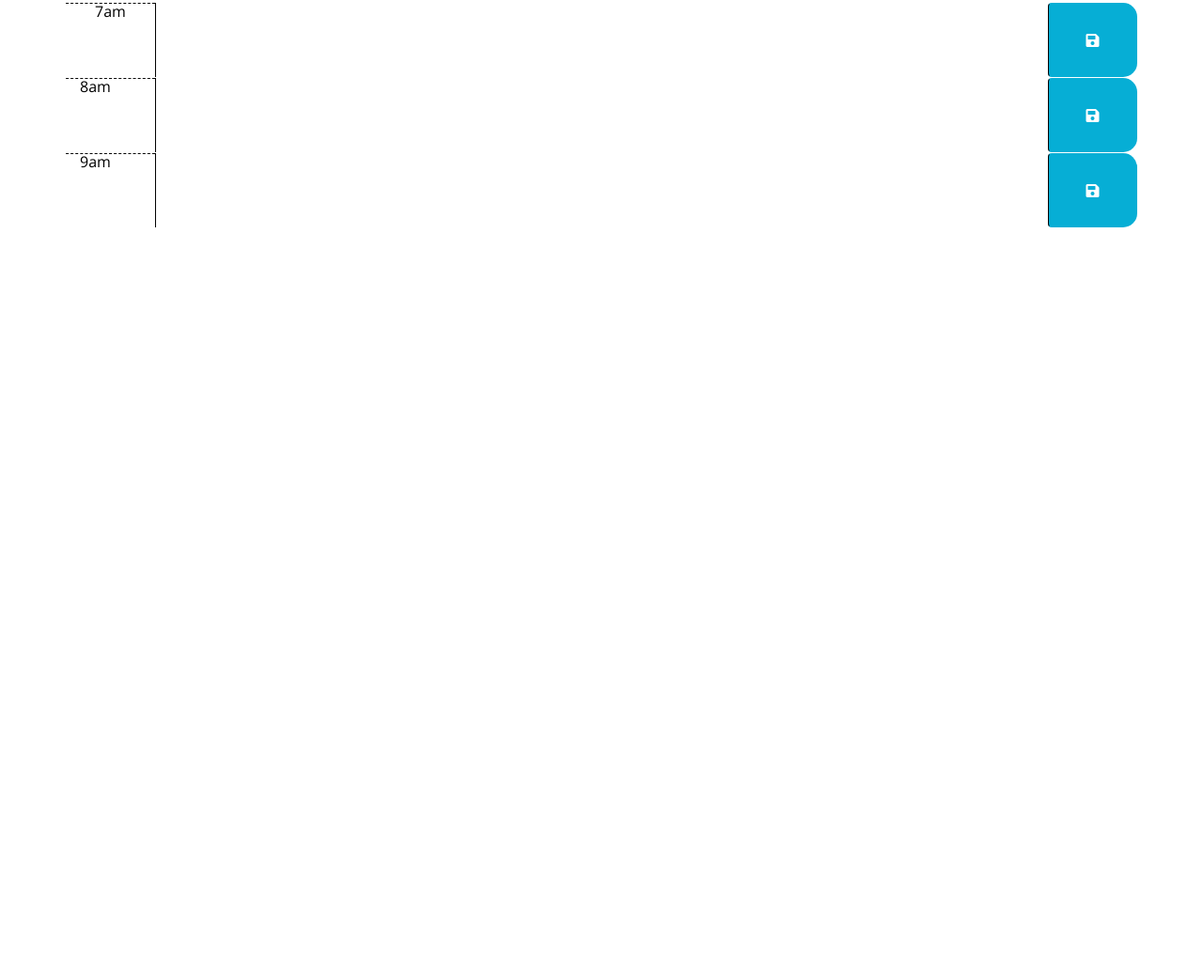
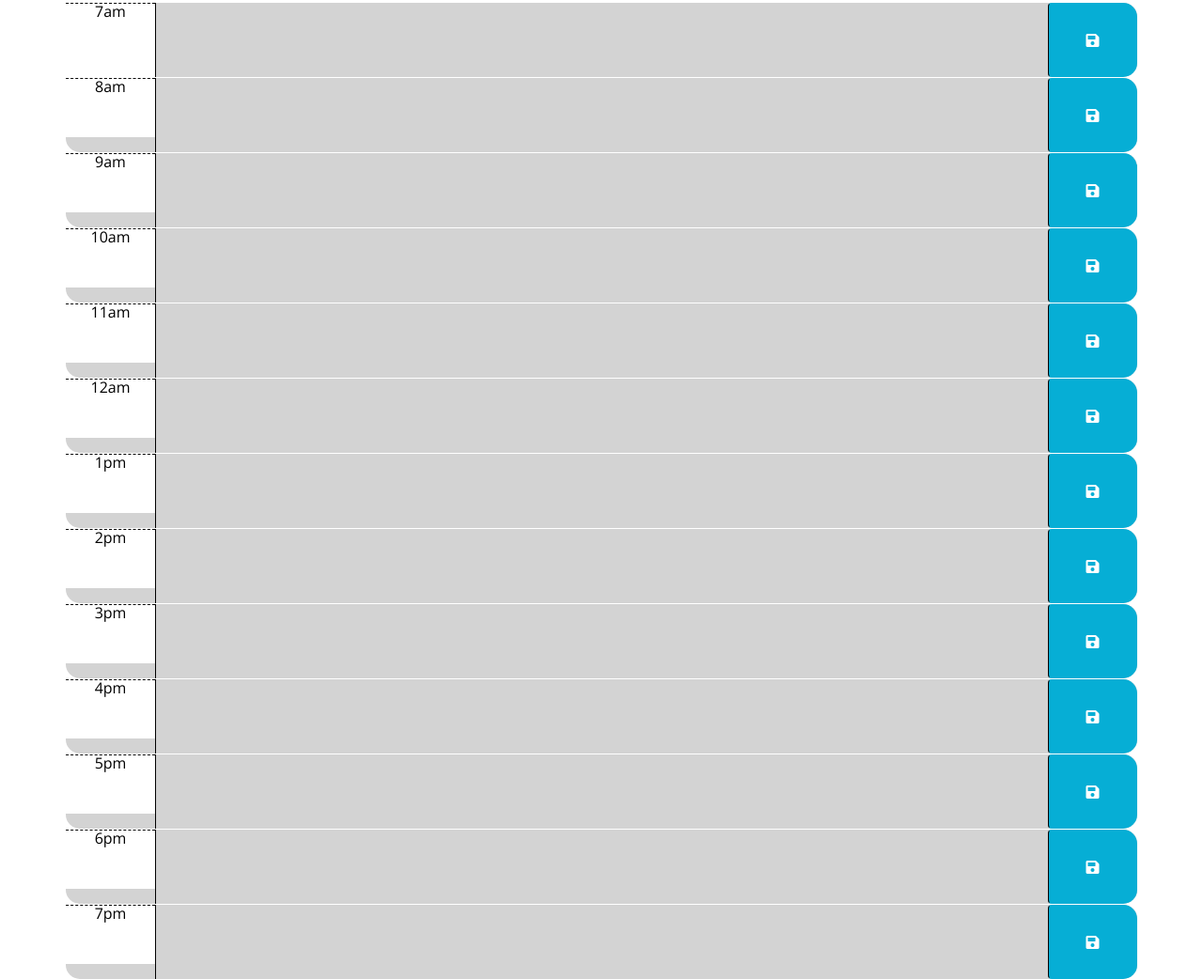
Before and after one commit to scrosa22/hw05-srosa-scheduler, a plain HTML site: page index.html in a window 1280 px wide. Shown: the part 334-1376 px from the top of the page at 94% size. Before the commit the page ends 800 px from the top, so only its background shows below. Drawn offline with nearby package versions, Linux system fonts and the light colour scheme.

Commit message:
HTML and JS updated v3

```diff
--- a/assets/script.js
+++ b/assets/script.js
@@ -12,8 +12,8 @@ $(document).ready(function () {
     var timeNow = moment().hour();
 
     $(".time-block").each(function () {
-      var blockOfTime = parseInt($(this).attr("id").split(hour)[0]);
-
+      var blockOfTime = parseInt($(this).attr("id").split("hour")[1]);
+    //   debugger;
       if (blockOfTime < timeNow) {
         $(this).removeClass("future");
         $(this).removeClass("present");
@@ -32,6 +32,15 @@ $(document).ready(function () {
   $("#hour07 .description").val(localStorage.getItem("hour07"));
   $("#hour08 .description").val(localStorage.getItem("hour08"));
   $("#hour09 .description").val(localStorage.getItem("hour09"));
+  $("#hour10 .description").val(localStorage.getItem("hour10"));
+  $("#hour11 .description").val(localStorage.getItem("hour11"));
+  $("#hour12 .description").val(localStorage.getItem("hour12"));
+  $("#hour13 .description").val(localStorage.getItem("hour13"));
+  $("#hour14 .description").val(localStorage.getItem("hour14"));
+  $("#hour15 .description").val(localStorage.getItem("hour15"));
+  $("#hour16 .description").val(localStorage.getItem("hour16"));
+  $("#hour17 .description").val(localStorage.getItem("hour17"));
+  $("#hour18 .description").val(localStorage.getItem("hour18"));
 
   timeTracker();
 });
--- a/index.html
+++ b/index.html
@@ -32,24 +32,74 @@
       <!-- Timeblocks go here -->
 
       <div id="hour07" class="row time-block">
-        <p class="col-md-1 hour">7am</p>
+        <div class="col-md-1 hour ">7am</div>
         <textarea class="col-md-10 description"></textarea>
         <button class="btn saveBtn col-md-1"><i class="fa fa-save"></i></button>
       </div>
 
-      <div id="hour08" class="row">
+      <div id="hour08" class="row time-block">
         <p class="col-md-1 hour">8am</p>
         <textarea class="col-md-10 description"></textarea>
         <button class="btn saveBtn col-md-1"><i class="fa fa-save"></i></button>
       </div>
 
-      <div id="hour09" class="row">
+      <div id="hour09" class="row time-block">
         <p class="col-md-1 hour">9am</p>
         <textarea class="col-md-10 description"></textarea>
         <button class="btn saveBtn col-md-1"><i class="fa fa-save"></i></button>
       </div>
 
+      <div id="hour10" class="row time-block">
+        <p class="col-md-1 hour">10am</p>
+        <textarea class="col-md-10 description"></textarea>
+        <button class="btn saveBtn col-md-1"><i class="fa fa-save"></i></button>
+      </div>
 
+      <div id="hour11" class="row time-block">
+        <p class="col-md-1 hour">11am</p>
+        <textarea class="col-md-10 description"></textarea>
+        <button class="btn saveBtn col-md-1"><i class="fa fa-save"></i></button>
+      </div>
+      <div id="hour12" class="row time-block">
+        <p class="col-md-1 hour">12am</p>
+        <textarea class="col-md-10 description"></textarea>
+        <button class="btn saveBtn col-md-1"><i class="fa fa-save"></i></button>
+      </div>
+      <div id="hour13" class="row time-block">
+        <p class="col-md-1 hour">1pm</p>
+        <textarea class="col-md-10 description"></textarea>
+        <button class="btn saveBtn col-md-1"><i class="fa fa-save"></i></button>
+      </div>
+      <div id="hour14" class="row time-block">
+        <p class="col-md-1 hour">2pm</p>
+        <textarea class="col-md-10 description"></textarea>
+        <button class="btn saveBtn col-md-1"><i class="fa fa-save"></i></button>
+      </div>
+      <div id="hour15" class="row time-block">
+        <p class="col-md-1 hour">3pm</p>
+        <textarea class="col-md-10 description"></textarea>
+        <button class="btn saveBtn col-md-1"><i class="fa fa-save"></i></button>
+      </div>
+      <div id="hour16" class="row time-block">
+        <p class="col-md-1 hour">4pm</p>
+        <textarea class="col-md-10 description"></textarea>
+        <button class="btn saveBtn col-md-1"><i class="fa fa-save"></i></button>
+      </div>
+      <div id="hour17" class="row time-block">
+        <p class="col-md-1 hour">5pm</p>
+        <textarea class="col-md-10 description"></textarea>
+        <button class="btn saveBtn col-md-1"><i class="fa fa-save"></i></button>
+      </div>
+      <div id="hour18" class="row time-block">
+        <p class="col-md-1 hour">6pm</p>
+        <textarea class="col-md-10 description"></textarea>
+        <button class="btn saveBtn col-md-1"><i class="fa fa-save"></i></button>
+      </div>
+      <div id="hour19" class="row time-block">
+        <p class="col-md-1 hour">7pm</p>
+        <textarea class="col-md-10 description"></textarea>
+        <button class="btn saveBtn col-md-1"><i class="fa fa-save"></i></button>
+      </div>
     </div>
 
     <script src="https://code.jquery.com/jquery-3.4.1.min.js"></script>
```
